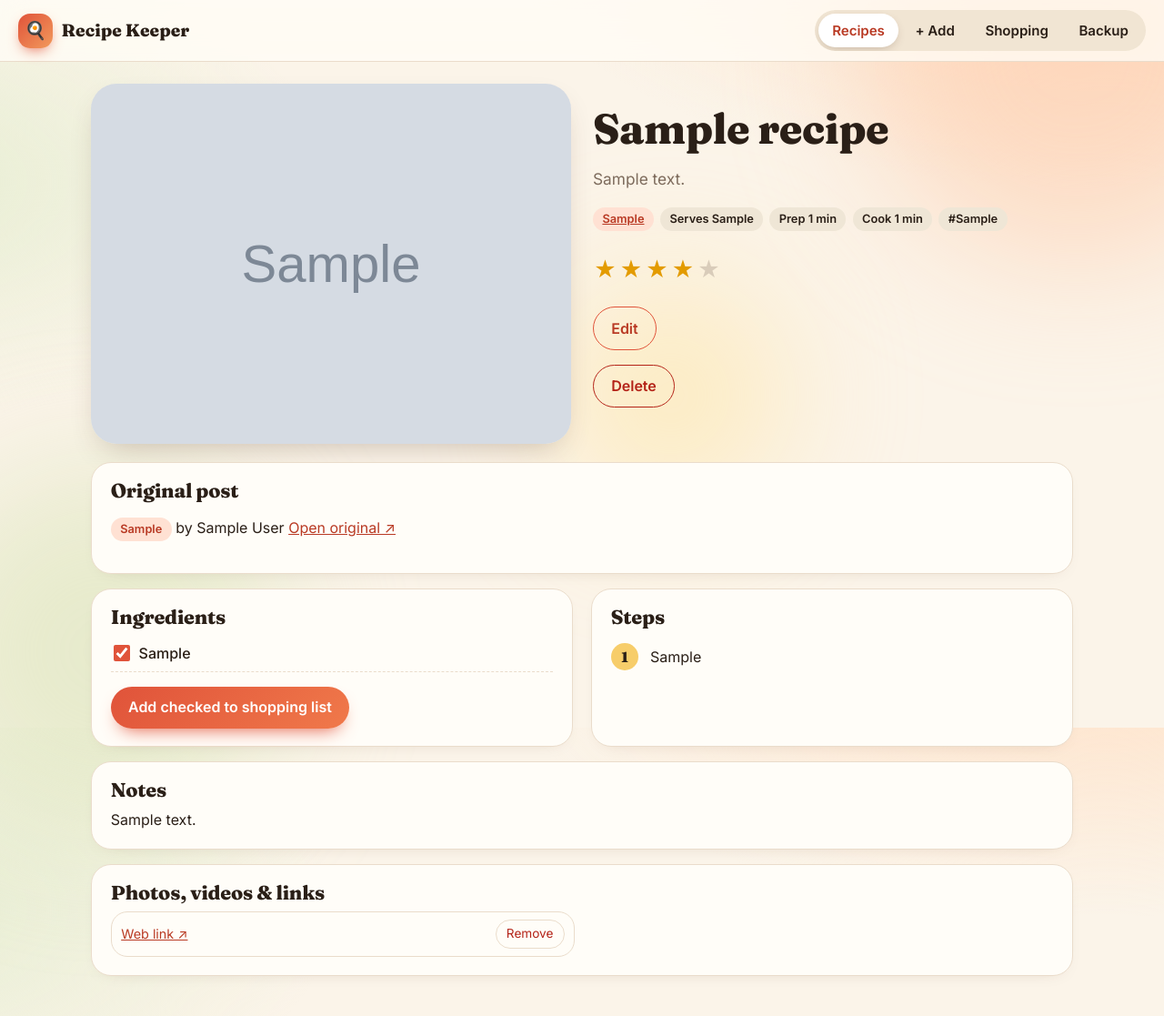
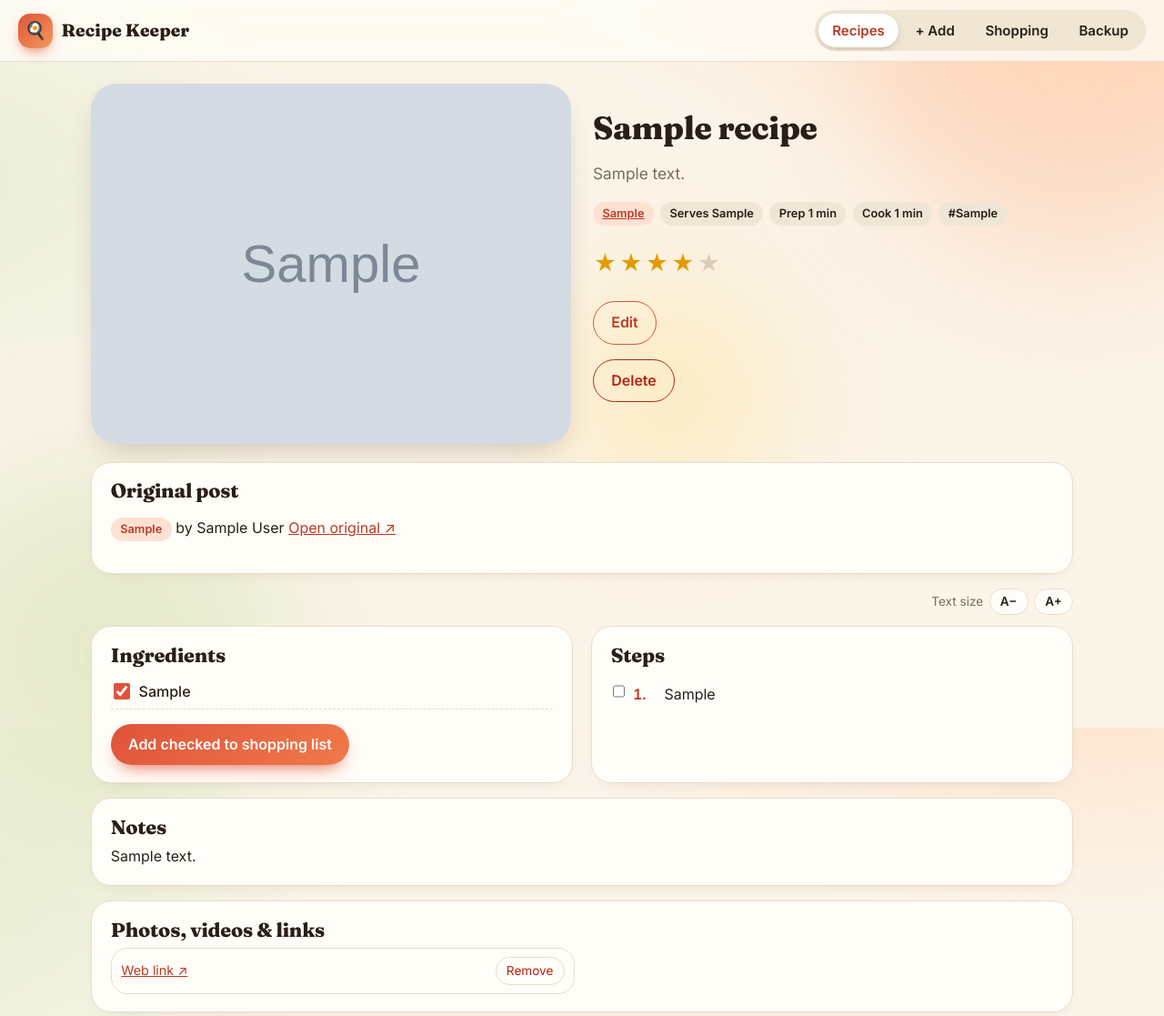
Before and after one commit to slanderscribe/Recipe-keeper, a Flask app: page /recipes/1 in a window 1280 px wide. Shown: the top 1117 px of the page at 91% size. Run offline with Flask 3, Linux system fonts and the light colour scheme; tables that the repository leaves empty hold one stand-in row (values such as "Sample post"); grey boxes marked "Sample" are stand-in pictures.

Commit message:
Category suggestions on the recipe form; readable steps with text size control
Co-Authored-By: Claude Haiku 5.5 <noreply@anthropic.com>
Claude-Session: https://claude.ai/code/session_01RgxBvycZRXpiSdji7j2efo

```diff
--- a/app.py
+++ b/app.py
@@ -360,6 +360,14 @@ def suggest():
     if not q:
         return jsonify([])
     db = get_db()
+    if request.args.get("kind") == "category":
+        # Category box on the recipe form: only category names, alphabetical.
+        names = {c.lower(): c for c in DEFAULT_CATEGORIES}
+        for row in db.execute("SELECT DISTINCT category FROM recipes WHERE category != ''"):
+            names.setdefault(row[0].lower(), row[0])
+        matches = [name for name in names.values()
+                   if name.lower().startswith(q) or any(w.startswith(q) for w in name.lower().split())]
+        return jsonify(sorted(matches, key=str.lower)[:8])
     pool = {}
     for name in DEFAULT_CATEGORIES:
         pool.setdefault(name.lower(), name)
--- a/static/app.js
+++ b/static/app.js
@@ -1,5 +1,4 @@
 // Sliding highlight for every tab bar (top menu and category tabs).
-// It follows the pointer and keyboard focus, then settles on the current tab.
 (function () {
   document.querySelectorAll(".tabs").forEach(function (nav) {
     const indicator = nav.querySelector(".tab-indicator");
@@ -26,7 +25,8 @@
   });
 })();
 
-// Search suggestions: as you type, offer matching categories, tags, recipe names and authors.
+// Suggestions while typing. The search box submits when you pick one;
+// the category box on the recipe form (data-submit="off") just fills in the text.
 (function () {
   document.querySelectorAll("input[data-suggest]").forEach(function (input) {
     const box = document.getElementById(input.dataset.box);
@@ -61,20 +61,27 @@
     function choose(i) {
       input.value = items[i];
       hide();
-      input.form.submit();
+      if (input.dataset.submit !== "off") input.form.submit();
+    }
+
+    function fetchSuggestions(value) {
+      const url = new URL(input.dataset.suggest, window.location.origin);
+      if (input.dataset.query) {
+        input.dataset.query.split("&").forEach(function (pair) {
+          const [k, v] = pair.split("=");
+          url.searchParams.set(k, v);
+        });
+      }
+      url.searchParams.set("q", value);
+      return fetch(url).then(function (resp) { return resp.json(); });
     }
 
     input.addEventListener("input", function () {
       clearTimeout(timer);
       const value = input.value.trim();
       if (!value) return render([]);
-      timer = setTimeout(async function () {
-        try {
-          const resp = await fetch(input.dataset.suggest + "?q=" + encodeURIComponent(value));
-          render(await resp.json());
-        } catch (err) {
-          render([]);
-        }
+      timer = setTimeout(function () {
+        fetchSuggestions(value).then(render).catch(function () { render([]); });
       }, 120);
     });
 
@@ -89,3 +96,31 @@
     input.addEventListener("blur", function () { setTimeout(hide, 150); });
   });
 })();
+
+// Recipe text size (A− / A+), remembered on this device.
+(function () {
+  const KEY = "rk-text-scale";
+  const MIN = 0.85, MAX = 1.6, STEP = 0.1;
+  let scale = parseFloat(localStorage.getItem(KEY)) || 1;
+  const apply = () => document.documentElement.style.setProperty("--reader-scale", scale.toFixed(2));
+  apply();
+  document.querySelectorAll("[data-size]").forEach(function (btn) {
+    btn.addEventListener("click", function () {
+      const next = scale + parseFloat(btn.dataset.size) * STEP;
+      scale = Math.min(MAX, Math.max(MIN, Math.round(next * 100) / 100));
+      localStorage.setItem(KEY, String(scale));
+      apply();
+    });
+  });
+})();
+
+// Steps you've finished stay ticked on this device, so you can follow along while cooking.
+(function () {
+  document.querySelectorAll(".step-done").forEach(function (box) {
+    const key = "rk-step-" + box.dataset.key;
+    box.checked = localStorage.getItem(key) === "1";
+    box.addEventListener("change", function () {
+      localStorage.setItem(key, box.checked ? "1" : "0");
+    });
+  });
+})();
--- a/static/style.css
+++ b/static/style.css
@@ -286,17 +286,32 @@ input[type="file"] { font-weight: 400; }
   font-weight: 500; margin: 0; display: flex; gap: .6rem; align-items: flex-start; cursor: pointer;
 }
 .checklist input[type="checkbox"] { width: 18px; height: 18px; margin: .2rem 0 0; accent-color: var(--tomato); }
-.steps { list-style: none; padding: 0; counter-reset: step; }
-.steps li {
-  counter-increment: step; position: relative;
-  padding: .2rem 0 .95rem 2.7rem;
+/* readable recipe layout: compact text, scalable with the A− / A+ control */
+.recipe h1 { font-size: clamp(1.6rem, 4vw, 2.2rem); }
+.reader { font-size: calc(1rem * var(--reader-scale, 1)); }
+.reader .checklist label { font-size: 1em; line-height: 1.5; }
+.size-ctl {
+  display: flex; align-items: center; justify-content: flex-end; gap: .4rem;
+  margin: 0 0 .75rem; font-size: .85rem; color: var(--muted);
 }
-.steps li::before {
-  content: counter(step); position: absolute; left: 0; top: 0;
-  width: 1.9rem; height: 1.9rem; border-radius: 50%;
-  display: grid; place-items: center;
-  background: var(--butter); font-weight: 800; font-family: Fraunces, Georgia, serif;
+.size-ctl button {
+  border: 1px solid var(--line); background: var(--paper); color: var(--ink);
+  border-radius: 999px; padding: .2rem .7rem; font: inherit; font-weight: 700; cursor: pointer;
 }
+.size-ctl button:hover { background: var(--blush); }
+.steps { list-style: none; padding: 0; margin: 0; }
+.steps li { border-bottom: 1px solid var(--line); }
+.steps li:last-child { border-bottom: 0; }
+.step {
+  display: grid; grid-template-columns: auto auto 1fr; gap: .55rem; align-items: start;
+  margin: 0; padding: .65rem .15rem; font-weight: 400; cursor: pointer;
+}
+.step-done { width: 18px; height: 18px; margin: .3rem 0 0; accent-color: var(--olive); }
+.step-num { font-weight: 700; color: var(--tomato-deep); font-variant-numeric: tabular-nums; min-width: 1.6em; }
+.step-text { font-size: 1em; line-height: 1.55; }
+.step-done:checked ~ .step-text { text-decoration: line-through; color: var(--muted); }
+.step-done:checked ~ .step-num { color: var(--muted); }
+.suggest-wrap { display: block; position: relative; }
 .notes { white-space: pre-line; margin: 0; }
 .gallery { display: grid; gap: 1rem; grid-template-columns: repeat(auto-fill, minmax(230px, 1fr)); }
 .tile {
--- a/templates/recipe.html
+++ b/templates/recipe.html
@@ -50,7 +50,13 @@
   </section>
   {% endif %}
 
-  <div class="two-col">
+  <div class="size-ctl" role="group" aria-label="Text size">
+    <span>Text size</span>
+    <button type="button" data-size="-1" aria-label="Smaller text">A−</button>
+    <button type="button" data-size="1" aria-label="Larger text">A+</button>
+  </div>
+
+  <div class="two-col reader">
     <section class="card reveal" style="--i: 2">
       <h2>Ingredients</h2>
       {% if ingredients %}
@@ -71,7 +77,15 @@
       <h2>Steps</h2>
       {% if steps %}
       <ol class="steps">
-        {% for s in steps %}<li>{{ s }}</li>{% endfor %}
+        {% for s in steps %}
+        <li>
+          <label class="step">
+            <input type="checkbox" class="step-done" data-key="{{ r.id }}-{{ loop.index0 }}">
+            <span class="step-num">{{ loop.index }}.</span>
+            <span class="step-text">{{ s }}</span>
+          </label>
+        </li>
+        {% endfor %}
       </ol>
       {% else %}
       <p class="muted">No steps yet.</p>
```
Also changed, not shown: templates/recipe_form.html (+7 -5 lines).
